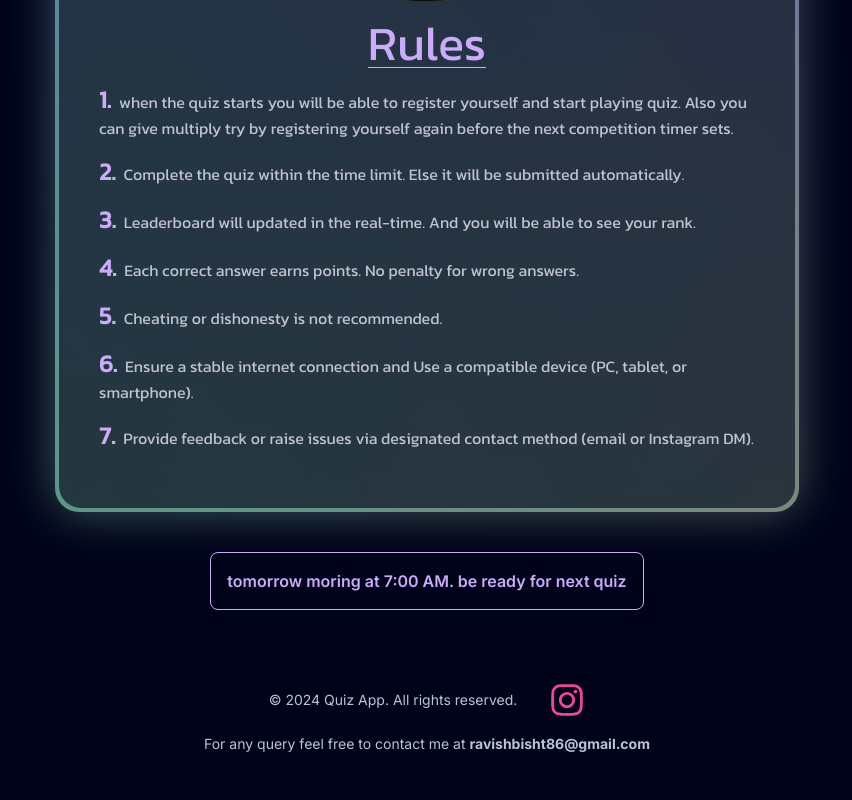
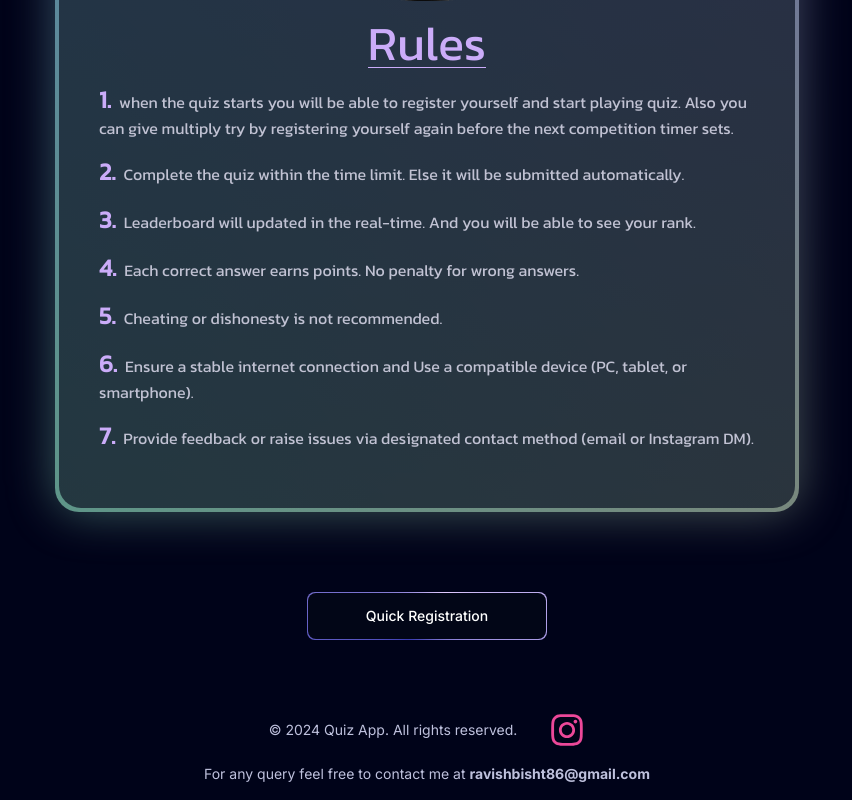
Before and after one commit to imadityaxd/web-dev-quiz-competition-next, a Next.js app: page /start-quiz in a window 1280 px wide. Shown: the part 724-1524 px from the top of the page, without its empty margins (213-1065 px from the left). Before the commit the page ends 1494 px from the top, so only its background shows below. Built offline with nearby package versions, Linux system fonts and the light colour scheme.

Commit message:
new quiz start and bug fixex

```diff
--- a/src/components/TimeLeft.tsx
+++ b/src/components/TimeLeft.tsx
@@ -69,30 +69,30 @@ const TimeUntilCompetition: React.FC = () => {
   }, [router, setTimerEnded, timerEnded]);
 
   return (
+    <div className="bg-black-100 flex justify-center items-center pt-10 p-4 text-center">
+      {timerEnded ? (
+        <Link href="/register" className="w-full">
+          <MagicButton title="Quick Registration" icon="" position="" />
+        </Link>
+      ) : (
+        <div className="text-center border border-purple rounded-lg font-semibold text-purple p-4">
+          {localCompetitionTime}
+          <div>{timeLeft}</div>
+        </div>
+      )}
+    </div>
     // <div className="bg-black-100 flex justify-center items-center pt-10 p-4 text-center">
-    //   {timerEnded ? (
+    //   {false ? (
     //     <Link href="/register" className="w-full">
     //       <MagicButton title="Quick Registration" icon="" position="" />
     //     </Link>
     //   ) : (
     //     <div className="text-center border border-purple rounded-lg font-semibold text-purple p-4">
-    //       {localCompetitionTime}
-    //       <div>{timeLeft}</div>
+    //       {/* {localCompetitionTime} */}
+    //       <div>tomorrow moring at 7:00 AM. be ready for next quiz</div>
     //     </div>
     //   )}
     // </div>
-    <div className="bg-black-100 flex justify-center items-center pt-10 p-4 text-center">
-      {false ? (
-        <Link href="/register" className="w-full">
-          <MagicButton title="Quick Registration" icon="" position="" />
-        </Link>
-      ) : (
-        <div className="text-center border border-purple rounded-lg font-semibold text-purple p-4">
-          {/* {localCompetitionTime} */}
-          <div>tomorrow moring at 7:00 AM. be ready for next quiz</div>
-        </div>
-      )}
-    </div>
   );
 };
 
```
